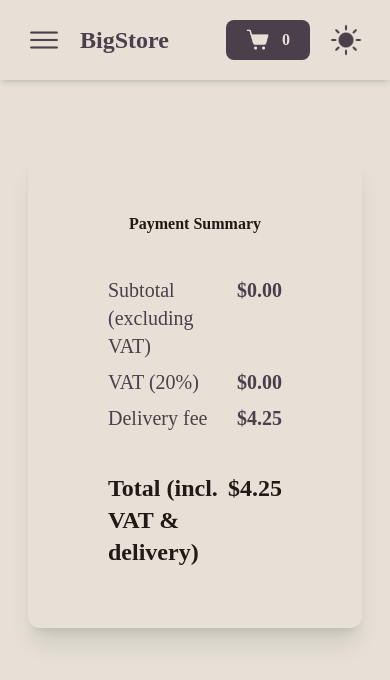
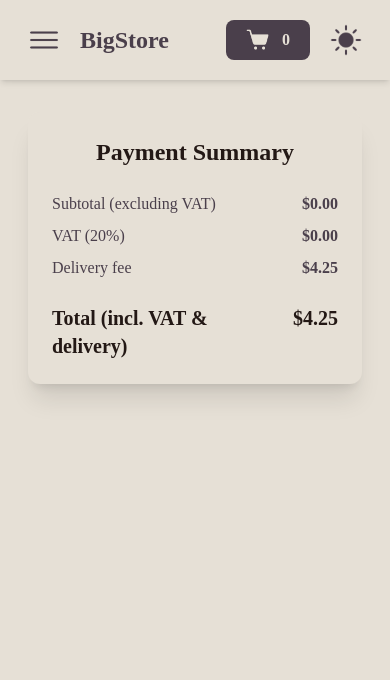
Before and after one commit to luwquit/react-exercises, a React (Vite) app in the folder cart-context-store/: page /cart in a window 390 px wide. Shown: the top 680 px of the page. Built offline with nearby package versions, Linux system fonts and the light colour scheme; data requests are answered from the project's data file; a web font is replaced by a local one.

Commit message:
Responsive design for everything else

```diff
--- a/cart-context-store/src/components/CartItem.tsx
+++ b/cart-context-store/src/components/CartItem.tsx
@@ -15,15 +15,15 @@ export function CartItem() {
     <>
       {cartDetails && cartDetails.map((cartItem) => {
         return (
-          <div key={cartItem.id} className="rounded-xl grid grid-cols-2 items-center gap-x-5 w-full text-text-light dark:text-main-dark p-3 shadow-xl dark:shadow-2xl">
-            <img src={cartItem.product.image} className="w-full" />
-            <div className="flex flex-col justify-between py-5">
-              <div className="flex flex-col">
-                <h2 className="font-semibold 2xl:text-2xl xl:text-xl text-main-light dark:text-bg-light">{cartItem.product.name}</h2>
-                <h3 className="font-bold 2xl:text-2xl xl:text-xl">{formatCurrency(cartItem.product.priceCents)}</h3>
+          <div key={cartItem.id} className="rounded-xl grid grid-cols-[clamp(64px,30%,200px)_minmax(0,1fr)] items-center gap-x-5 w-full max-w-130 text-text-light dark:text-main-dark p-3 shadow-xl dark:shadow-2xl">
+            <img src={cartItem.product.image} className="w-full aspect-square object-cover" />
+            <div className="flex flex-col justify-between min-w-0 gap-3 py-5">
+              <div className="flex flex-col min-w-0">
+                <h2 className="font-semibold text-base xl:text-xl 2xl:text-2xl wrap-break-word text-main-light dark:text-bg-light">{cartItem.product.name}</h2>
+                <h3 className="font-bold text-base xl:text-xl 2xl:text-2xl">{formatCurrency(cartItem.product.priceCents)}</h3>
                 <Quantity cartItem={cartItem} />
               </div>
-              <button className="btn mt-3 2xl:text-md xl:text-sm text-xs w-fit bg-bg-light dark:bg-bg-dark text-main-light dark:text-bg-light border font-medium"
+              <button className="btn w-fit text-xs xl:text-sm bg-bg-light dark:bg-bg-dark text-main-light dark:text-bg-light border font-medium"
                 onClick={() => {handleRemoveItem(cartItem.id, cartItem.quantity)}}
               >
                 Remove from cart
--- a/cart-context-store/src/components/CartItemsGrid.tsx
+++ b/cart-context-store/src/components/CartItemsGrid.tsx
@@ -2,7 +2,7 @@ import { CartItem } from "./CartItem"
 
 export function CartItemsGrid() {
   return (
-    <section className="pb-10 grid gap-y-10 2xl:w-130 xl:w-100 w-90">
+    <section className="pb-10 grid gap-y-10 w-full max-w-full min-w-0 md:order-1 order-2 md:justify-items-start justify-items-center">
       <CartItem />
     </section>
   )
--- a/cart-context-store/src/components/Header.tsx
+++ b/cart-context-store/src/components/Header.tsx
@@ -16,7 +16,7 @@ export function Header() {
       </div>
 
       <nav className="w-fit justify-self-center items-center">
-        <ul className="xl:text-xl lg:text-lg md:text-md text-sm font-semibold hidden md:flex xl:gap-x-10 gap-x-3 whitespace-nowrap">
+        <ul className="xl:text-xl lg:text-lg md:text-md text-sm font-semibold hidden md:flex xl:gap-x-10 gap-x-3 whitespace-nowrap mt-1">
           <li className="shrink-0 hover:opacity-70 transition-opacity cursor-pointer relative inline-block group">
             <a>About Us
               <span className="absolute left-0 bottom-0 w-full h-0.5 bg-current
--- a/cart-context-store/src/components/PaymentSummary.tsx
+++ b/cart-context-store/src/components/PaymentSummary.tsx
@@ -19,29 +19,31 @@ export function PaymentSummary() {
   const TOTAL = subtotal + vat + deliveryFeeCents;
 
   return (
-    <section className="text-main-light dark:text-main-dark 2xl:w-200 px-20 py-15 rounded-xl shadow-xl dark:shadow-2xl flex flex-col md:fixed md:top-1/2 md:right-50 md:-translate-y-1/2">
-      <h2 className="xl:text-4xl font-bold text-center text-text-light dark:text-bg-light pb-10">Payment Summary</h2>
-      <div className="text-xl font-medium space-y-2">
-        <span className="flex justify-between">
+    <section className="min-w-0 w-full text-main-light dark:text-main-dark flex flex-col md:sticky md:top-[50vh] md:-translate-y-1/2 md:order-2 order-1">
+      <div className="w-full rounded-xl shadow-xl dark:shadow-2xl bg-bg-light dark:bg-bg-dark p-6 lg:px-10 lg:py-12">
+        <h2 className="text-2xl xl:text-4xl font-bold text-center text-text-light dark:text-bg-light pb-6 lg:pb-10">Payment Summary</h2>
+        <div className="text-base xl:text-xl font-medium space-y-2">
+          <span className="flex justify-between gap-4">
             <h3>Subtotal (excluding VAT)</h3>
-          <h4 className="font-bold">{formatCurrency(subtotal)}</h4>
+            <h4 className="font-bold shrink-0">{formatCurrency(subtotal)}</h4>
           </span>
 
           <span className="flex justify-between">
             <h3>VAT (20%)</h3>
-          <h4 className="font-bold">{formatCurrency(vat)}</h4>
+            <h4 className="font-bold shrink-0">{formatCurrency(vat)}</h4>
           </span>
 
           <span className="flex justify-between">
             <h3>Delivery fee</h3>
-          <h4 className="font-bold">{formatCurrency(deliveryFeeCents)}</h4>
+            <h4 className="font-bold shrink-0">{formatCurrency(deliveryFeeCents)}</h4>
           </span>
 
-        <span className="flex justify-between text-2xl font-bold text-text-light dark:text-bg-light mt-10">
+          <span className="flex justify-between gap-4 text-xl xl:text-2xl font-bold text-text-light dark:text-bg-light mt-6 lg:mt-10">
             <h3>Total (incl. VAT & delivery)</h3>
-          <h4>{formatCurrency(TOTAL)}</h4>
+            <h4 className="shrink-0">{formatCurrency(TOTAL)}</h4>
           </span>
 
+        </div>
       </div>
     </section>
   );
--- a/cart-context-store/src/components/Quantity.tsx
+++ b/cart-context-store/src/components/Quantity.tsx
@@ -36,22 +36,22 @@ export function Quantity({cartItem}) {
   }
 
   return(
-    <div className="flex gap-x-2 items-center">
-      <h4 className="font-medium 2xl:text-xl xl:text-lg lg:text-md text-sm">Quantity:
+    <div className="flex gap-x-2 gap-y-1 min-h-8 items-center">
+      <h4 className="font-medium text-sm xl:text-base 2xl:text-xl whitespace-nowrap">Quantity:
         <span className="ml-1">{!isEditing
           ? cartItem.quantity
           : <input type="number" value={editInput} onChange={handleInput} min={1} max={999}
-            className="border border-main-light rounded-sm 2xl:w-14 md:w-9 w-8 px-0.5 focus:outline-none"
+            className="border border-main-light rounded-sm w-full min-w-0 max-w-10 2xl:w-14 lg:h-7 h-5 px-1 focus:outline-none"
             onKeyDown={(event) => {onKeyDown(event, cartItem.id)}} />
         }</span>
       </h4>
       {isEditing ?
-        <button className="rounded-sm text-bg-light py-1 px-2 bg-main-light dark:bg-main-dark lg:text-sm text-xs" onClick={() => {handleSave(cartItem.id)}}>
+        <button className="shrink-0 lg:h-7 h-5 rounded-sm text-bg-light px-2 bg-main-light dark:bg-main-dark lg:text-sm text-xs" onClick={() => {handleSave(cartItem.id)}}>
           Save
         </button>
         :
-        <button className="cursor-pointer hover:opacity-80 transition-opacity" onClick={() => (handleEdit(cartItem))}>
-          <img src={theme === "light" ? "pencil-icon-light.png" : "pencil-icon-dark.png"} className="w-5" />
+        <button className="shrink-0 cursor-pointer hover:opacity-80 transition-opacity" onClick={() => (handleEdit(cartItem))}>
+          <img src={theme === "light" ? "pencil-icon-light.png" : "pencil-icon-dark.png"} className="lg:w-5 w-4" />
         </button>
       }
     </div>
--- a/cart-context-store/src/pages/CartPage.tsx
+++ b/cart-context-store/src/pages/CartPage.tsx
@@ -6,7 +6,7 @@ export function CartPage() {
   return (
     <>
       <Header />
-      <div className="pt-28 xl:px-50 lg:px-30 md:px-20 px-7 relative">
+      <div className="pt-28 xl:px-50 lg:px-30 md:px-20 px-7 relative grid w-full items-start gap-6 grid-cols-1 md:grid-cols-[minmax(0,1fr)_clamp(300px,40vw,800px)]">
         <CartItemsGrid />
         <PaymentSummary />
       </div>
```
Lines whose indentation alone changed are shown as unchanged.
